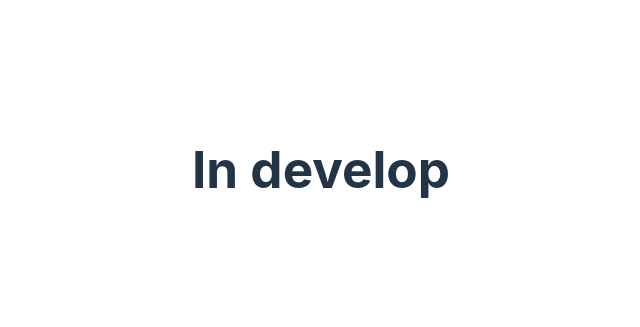
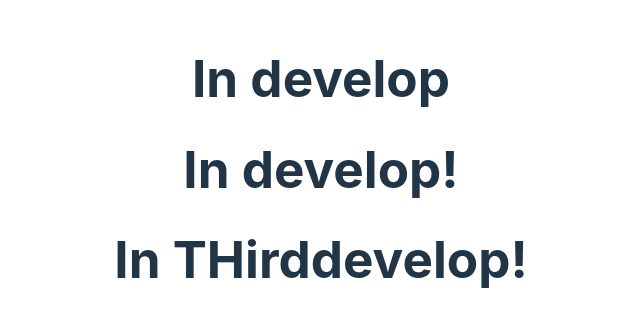
Before and after one commit to Timothy-Achonu/testGitBranching, a React (Vite) app: page / in a window 1280 px wide. Shown: the part 231-558 px from the top of the page, without its empty margins (319-959 px from the left). Built offline with nearby package versions, Linux system fonts and the light colour scheme.

Commit message:
commit 'thirdDevelop' in develop

```diff
--- a/src/App.jsx
+++ b/src/App.jsx
@@ -9,6 +9,8 @@ function App() {
   return (
     <div className="App">
       <h1>In develop</h1>
+      <h1>In develop!</h1>
+      <h1>In THirddevelop!</h1>
     </div>
   )
 }
```
